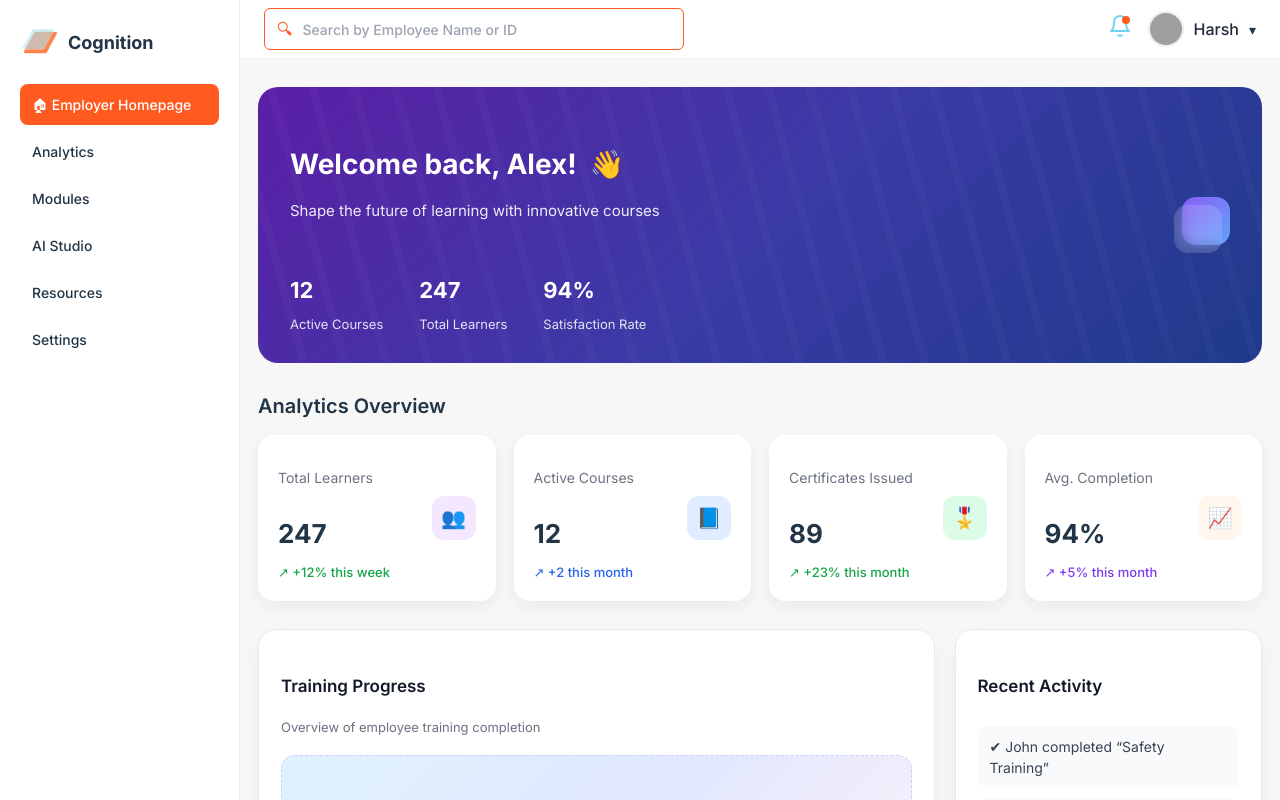
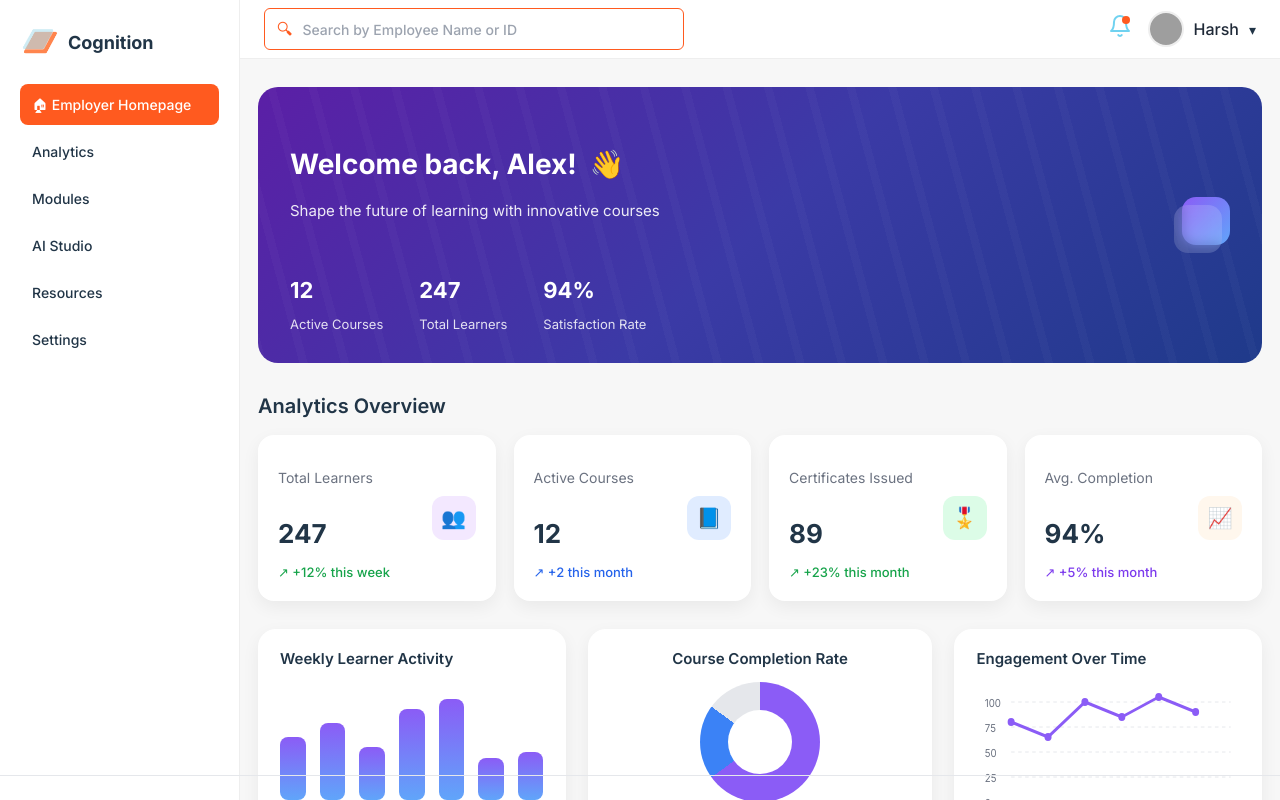
Before and after one commit to srewashimondal/cognition, a React (Vite) app in the folder frontend/: page /employer in a window 1280 px wide. Built offline with nearby package versions, Linux system fonts and the light colour scheme; grey boxes are pictures that could not be loaded; what @radix-ui/themes would draw is missing.

Commit message:
employer home charts in grid

```diff
--- a/frontend/src/pages/EmployerDashBoard/EmployerHome/EmployerHome.css
+++ b/frontend/src/pages/EmployerDashBoard/EmployerHome/EmployerHome.css
@@ -498,3 +498,149 @@
   background: #fff7ed;
   color: #ea580c;
 }
+
+/* =============================== Analytics Charts ================================ */
+
+.charts-grid {
+  display: grid;
+  grid-template-columns: repeat(3, 1fr);
+  gap: 22px;
+  margin-bottom: 30px;
+}
+
+.chart-card {
+  background: #ffffff;
+  border-radius: 18px;
+  padding: 20px 22px;
+  box-shadow: 0 6px 18px rgba(0, 0, 0, 0.06);
+}
+
+.chart-card.center {
+  display: flex;
+  flex-direction: column;
+  align-items: center;
+}
+
+.chart-title {
+  font-size: 15px;
+  font-weight: 600;
+  margin-bottom: 12px;
+  margin-top: -1px;
+}
+
+/* ===== Bar Chart ===== */
+
+.bar-chart {
+  display: flex;
+  align-items: flex-end;
+  height: 140px;
+  gap: 14px;
+}
+
+.bar-chart::after {
+  content: "";
+  position: absolute;
+  bottom: 24px;
+  left: 0;
+  right: 0;
+  height: 1px;
+  background: #e5e7eb;
+}
+
+.bar-group {
+  display: flex;
+  flex-direction: column;
+  justify-content: flex-end;
+  align-items: center;
+  gap: 6px;
+  width: 100%;
+  height: 100%;
+  flex: 1;
+}
+
+.bar {
+  width: 100%;
+  max-width: 28px;
+  border-radius: 8px;
+  background: linear-gradient(180deg, #8b5cf6, #60a5fa);
+  transition: height 0.3s ease;
+}
+
+.bar-group span {
+  font-size: 11px;
+  color: #6b7280;
+}
+
+/* ===== Donut Chart ===== */
+
+.donut-chart {
+  width: 120px;
+  height: 120px;
+  border-radius: 50%;
+  background: conic-gradient(
+    #8b5cf6 0% 65%,
+    #3b82f6 65% 85%,
+    #e5e7eb 85% 100%
+  );
+  display: flex;
+  align-items: center;
+  justify-content: center;
+  margin-bottom: 14px;
+}
+
+.donut-center {
+  width: 64px;
+  height: 64px;
+  background: #ffffff;
+  border-radius: 50%;
+}
+
+.donut-legend {
+  display: flex;
+  font-size: 12px;
+  color: #6b7280;
+  gap: 28px;
+}
+
+.donut-legend span {
+  display: flex;
+  align-items: center;
+  gap: 4px;
+  white-space: nowrap;
+}
+
+
+.dot {
+  display: inline-block;
+  width: 8px;
+  height: 8px;
+  border-radius: 50%;
+  margin-right: 6px;
+}
+
+.dot.completed { background: #8b5cf6; }
+.dot.progress { background: #3b82f6; }
+.dot.notstarted { background: #e5e7eb; }
+
+/* ===== Line Chart ===== */
+
+.line-chart {
+  width: 100%;
+  height: 120px;
+  margin-top: -40px;
+}
+
+.line-chart svg {
+  width: 100%;
+  height: 100%;
+}
+
+.line-chart.detailed {
+  width: 100%;
+  height: 180px;
+}
+
+.line-chart.detailed svg {
+  width: 100%;
+  height: 100%;
+}
--- a/frontend/src/pages/EmployerDashBoard/EmployerHome/EmployerHome.tsx
+++ b/frontend/src/pages/EmployerDashBoard/EmployerHome/EmployerHome.tsx
@@ -95,6 +95,111 @@ export default function EmployerHome() {
         </div>
       </div>
 
+      {/* Analytics Charts */}
+      <div className="charts-grid">
+        {/* Weekly Learner Activity */}
+        <div className="chart-card">
+          <h4 className="chart-title">Weekly Learner Activity</h4>
+
+          <div className="bar-chart">
+            {["Mon", "Tue", "Wed", "Thu", "Fri", "Sat", "Sun"].map((day, i) => (
+              <div className="bar-group" key={day}>
+                <div
+                  className="bar"
+                  style={{ height: `${[45, 55, 38, 65, 72, 30, 34][i]}%` }}
+                />
+                <span>{day}</span>
+              </div>
+            ))}
+          </div>
+        </div>
+
+
+
+        {/* Course Completion Rate */}
+        <div className="chart-card center">
+          <h4 className="chart-title">Course Completion Rate</h4>
+
+          <div className="donut-chart">
+            <div className="donut-center" />
+          </div>
+
+          <div className="donut-legend">
+            <span><i className="dot completed" /> Completed</span>
+            <span><i className="dot progress" /> In Progress</span>
+            <span><i className="dot notstarted" /> Not Started</span>
+          </div>
+        </div>
+
+        {/* Engagement Over Time */}
+        <div className="chart-card">
+          <h4 className="chart-title">Engagement Over Time</h4>
+
+          <div className="line-chart detailed">
+            <svg viewBox="0 0 300 180" preserveAspectRatio="none">
+              {/* Grid lines */}
+              {[0, 25, 50, 75, 100].map((y, i) => (
+                <g key={i}>
+                  <line
+                    x1="40"
+                    x2="290"
+                    y1={160 - y}
+                    y2={160 - y}
+                    stroke="#e5e7eb"
+                    strokeDasharray="4 4"
+                  />
+                  <text
+                    x="10"
+                    y={165 - y}
+                    fontSize="11"
+                    fill="#6b7280"
+                  >
+                    {y}
+                  </text>
+                </g>
+              ))}
+
+              {/* X-axis labels */}
+              {["Week 1", "Week 2", "Week 3", "Week 4", "Week 5", "Week 6"].map(
+                (label, i) => (
+                  <text
+                    key={label}
+                    x={40 + i * 42}
+                    y="175"
+                    fontSize="11"
+                    fill="#6b7280"
+                  >
+                    {label}
+                  </text>
+                )
+              )}
+
+              {/* Line */}
+              <polyline
+                points="40,80 82,95 124,60 166,75 208,55 250,70"
+                fill="none"
+                stroke="#8b5cf6"
+                strokeWidth="3"
+                strokeLinecap="round"
+                strokeLinejoin="round"
+              />
+
+              {/* Dots */}
+              {[80, 95, 60, 75, 55, 70].map((y, i) => (
+                <circle
+                  key={i}
+                  cx={40 + i * 42}
+                  cy={y}
+                  r="4"
+                  fill="#8b5cf6"
+                />
+              ))}
+            </svg>
+          </div>
+        </div>
+
+      </div>
+
 
       {/* Main Content Grid */}
       <div className="main-grid">
```
